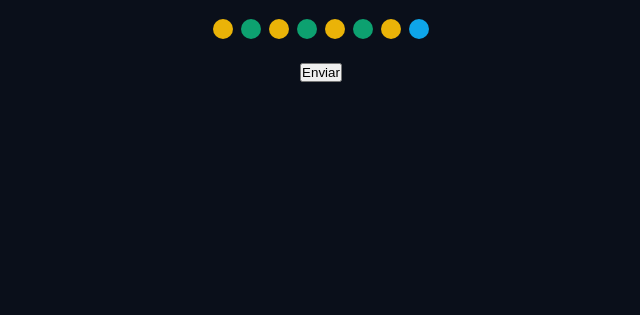
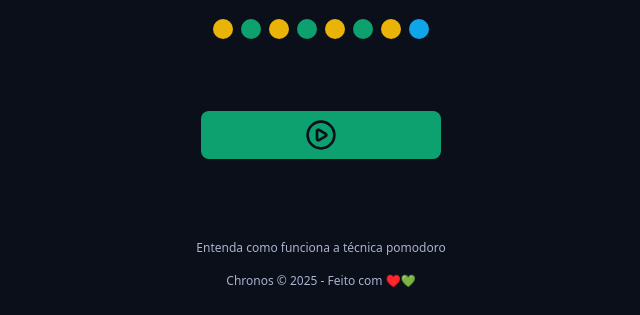
Before and after one commit to allan516/chronos, a React (Vite) app: page / in a window 1280 px wide. Shown: the part 637-952 px from the top of the page, without its empty margins (319-959 px from the left). Before the commit the page ends 800 px from the top, so only its background shows below. Built offline with nearby package versions, Linux system fonts and the light colour scheme.

Commit message:
feat: create DefaultButton component

```diff
--- a/src/App.tsx
+++ b/src/App.tsx
@@ -3,10 +3,13 @@
 import { Menu } from "./components/Menu";
 import { CountDown } from "./components/CountDown";
 import { DefaultInput } from "./components/DefaultInput";
+import { Cycles } from "./components/Cycles";
+import { DefaultButton } from "./components/DefaultButton";
+import { PlayCircleIcon } from "lucide-react";
+import { Footer } from "./components/Footer";
 
 import "./styles/theme.css";
 import "./styles/global.css";
-import { Cycles } from "./components/Cycles";
 
 export function App() {
   return (
@@ -43,9 +46,13 @@
           </div>
 
           <div className="formRow">
-            <button>Enviar</button>
+            <DefaultButton icon={<PlayCircleIcon />} />
           </div>
         </form>
+      </Container>
+
+      <Container>
+        <Footer />
       </Container>
     </>
   );
--- /dev/null
+++ b/src/components/DefaultButton/index.tsx
@@ -0,0 +1,20 @@
+import styles from "./styles.module.css";
+
+type DefaultButtonProps = {
+  icon: React.ReactNode;
+  color?: "green" | "red";
+} & React.ComponentProps<"button">;
+
+export function DefaultButton({
+  icon,
+  color = "green",
+  ...props
+}: DefaultButtonProps) {
+  return (
+    <>
+      <button className={`${styles.button} ${styles[color]}`} {...props}>
+        {icon}
+      </button>
+    </>
+  );
+}
--- /dev/null
+++ b/src/components/DefaultButton/styles.module.css
@@ -0,0 +1,33 @@
+.button {
+  border: none;
+  background: var(--primary);
+  color: var(--text-over-primary);
+  display: flex;
+  align-items: center;
+  justify-content: center;
+  min-width: 24rem;
+  padding: 0.8rem;
+  border-radius: 0.8rem;
+  margin: 4.8rem 0;
+  cursor: pointer;
+  transition: all 0.1s ease-in-out;
+}
+
+.button svg {
+  width: 3.2rem;
+  height: 3.2rem;
+}
+
+button:hover {
+  filter: brightness(80%);
+}
+
+.green {
+  background: var(--primary);
+  color: var(--text-over-primary);
+}
+
+.red {
+  background: var(--error);
+  color: var(--text-over-error);
+}
--- /dev/null
+++ b/src/components/Footer/index.tsx
@@ -0,0 +1,10 @@
+import styles from "./styles.module.css";
+
+export function Footer() {
+  return (
+    <footer className={styles.footer}>
+      <a href="">Entenda como funciona a técnica pomodoro</a>
+      <a href="">Chronos &copy; {new Date().getFullYear()} - Feito com ♥️💚 </a>
+    </footer>
+  );
+}
--- /dev/null
+++ b/src/components/Footer/styles.module.css
@@ -0,0 +1,18 @@
+.footer {
+  display: flex;
+  flex-direction: column;
+  align-items: center;
+  justify-content: center;
+  font-size: 1.2rem;
+  gap: 1.6rem;
+}
+
+.footer a {
+  color: var(--text-muted);
+  text-decoration: none;
+}
+
+.footer a:hover {
+  color: var(--text-muted);
+  text-decoration: underline;
+}
```
